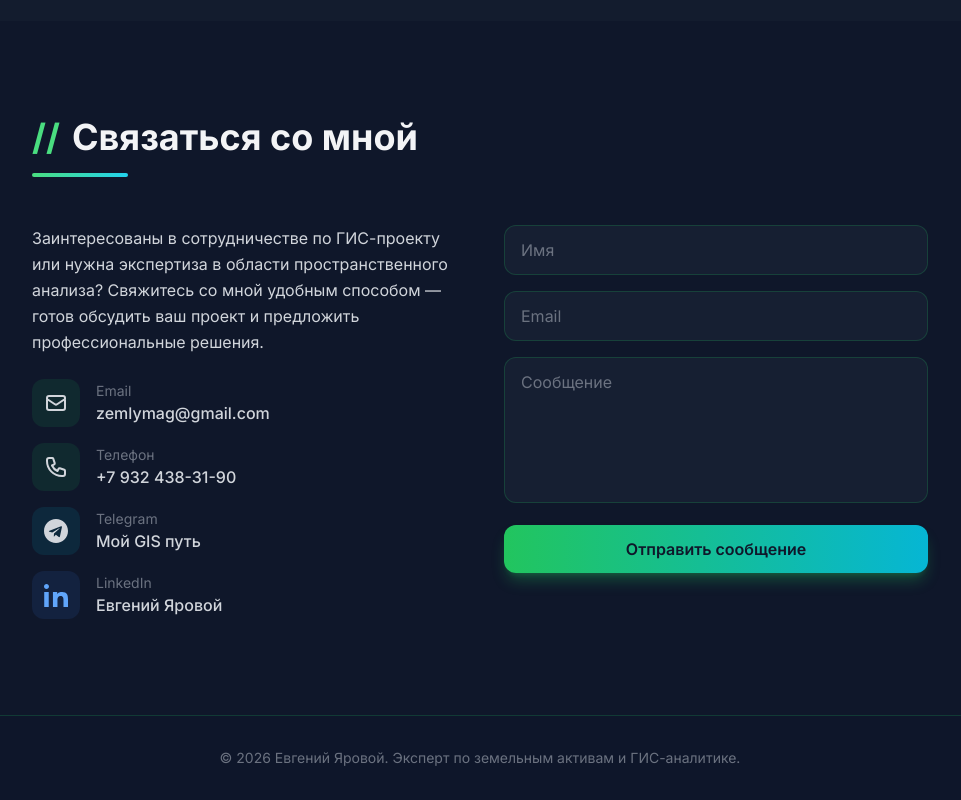
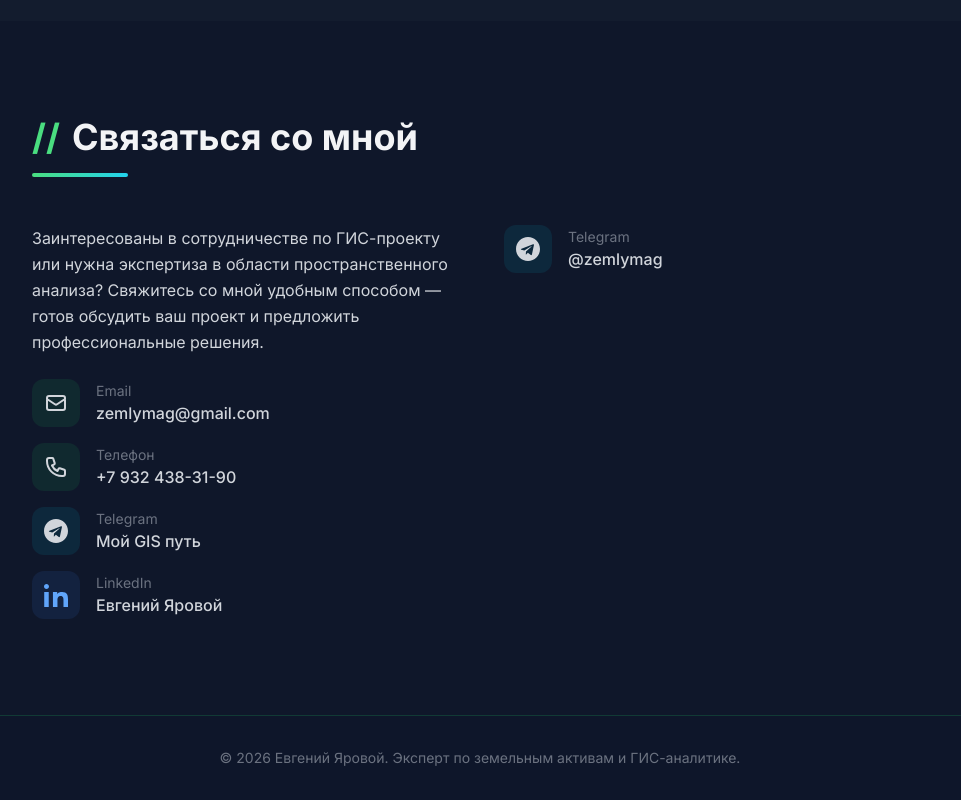
Before and after one commit to zemlymag/gis-portfolio, a React (Vite) app: page / in a window 1280 px wide. Shown: the part 3762-4562 px from the top of the page, without its empty margins (160-1121 px from the left). Built offline with nearby package versions, Linux system fonts and the light colour scheme.

Commit message:
chore(contact): remove contact form and add Telegram handle @zemlymag

```diff
--- a/portfolio.jsx
+++ b/portfolio.jsx
@@ -844,56 +844,25 @@ const Portfolio = () => {
                 </div>
               </div>
 
-              <form onSubmit={handleFormSubmit} className="space-y-4">
-                <div>
-                  <input
-                    type="text"
-                    name="name"
-                    value={formData.name}
-                    onChange={handleFormChange}
-                    placeholder={t.contact.name}
-                    className="w-full px-4 py-3 bg-slate-800/50 border border-green-500/20 rounded-xl focus:outline-none focus:border-green-400 transition-colors text-gray-100 placeholder-gray-500"
-                  />
-                </div>
-                <div>
-                  <input
-                    type="email"
-                    name="email"
-                    value={formData.email}
-                    onChange={handleFormChange}
-                    placeholder="Email"
-                    className="w-full px-4 py-3 bg-slate-800/50 border border-green-500/20 rounded-xl focus:outline-none focus:border-cyan-400 transition-colors text-gray-100 placeholder-gray-500"
-                  />
-                </div>
-                <div>
-                  <textarea
-                    rows="5"
-                    name="message"
-                    value={formData.message}
-                    onChange={handleFormChange}
-                    placeholder={t.contact.message}
-                    className="w-full px-4 py-3 bg-slate-800/50 border border-green-500/20 rounded-xl focus:outline-none focus:border-green-400 transition-colors text-gray-100 placeholder-gray-500 resize-none"
-                  />
-                </div>
-                {submitStatus === 'success' && (
-                  <div className="p-3 bg-green-500/20 border border-green-500 rounded-xl text-green-400 text-sm text-center">
-                    Спасибо! Открыт мой Telegram канал. Продолжим общение там!
+              <div className="space-y-4">
+                <motion.a
+                  href="https://t.me/zemlymag"
+                  target="_blank"
+                  rel="noopener noreferrer"
+                  whileHover={{ x: 5 }}
+                  className="flex items-center gap-4 text-gray-300 hover:text-cyan-400 transition-colors group"
+                >
+                  <div className="w-12 h-12 bg-cyan-500/10 rounded-xl flex items-center justify-center group-hover:bg-cyan-500/20 transition-colors">
+                    <svg className="w-6 h-6" fill="currentColor" viewBox="0 0 24 24">
+                      <path d="M12 0C5.373 0 0 5.373 0 12s5.373 12 12 12 12-5.373 12-12S18.627 0 12 0zm5.894 8.221l-1.97 9.28c-.145.658-.537.818-1.084.508l-3-2.21-1.446 1.394c-.14.18-.357.295-.6.295-.002 0-.003 0-.005 0l.213-3.054 5.56-5.022c.24-.213-.054-.334-.373-.121l-6.869 4.326-2.96-.924c-.64-.203-.658-.64.135-.954l11.566-4.458c.538-.196 1.006.128.832.941z"/>
+                    </svg>
                   </div>
-                )}
-                {submitStatus === 'error' && (
-                  <div className="p-3 bg-red-500/20 border border-red-500 rounded-xl text-red-400 text-sm text-center">
-                    Пожалуйста, заполните все поля
+                  <div>
+                    <div className="text-sm text-gray-500">Telegram</div>
+                    <div className="font-medium">@zemlymag</div>
                   </div>
-                )}
-                <motion.button
-                  whileHover={{ scale: 1.02 }}
-                  whileTap={{ scale: 0.98 }}
-                  type="submit"
-                  className="w-full px-8 py-3 bg-gradient-to-r from-green-500 to-cyan-500 text-slate-900 rounded-xl font-semibold hover:from-green-400 hover:to-cyan-400 transition-all shadow-lg shadow-green-500/30"
-                >
-                  {t.contact.send}
-                </motion.button>
-              </form>
+                </motion.a>
+              </div>
             </div>
           </motion.div>
         </div>
```
